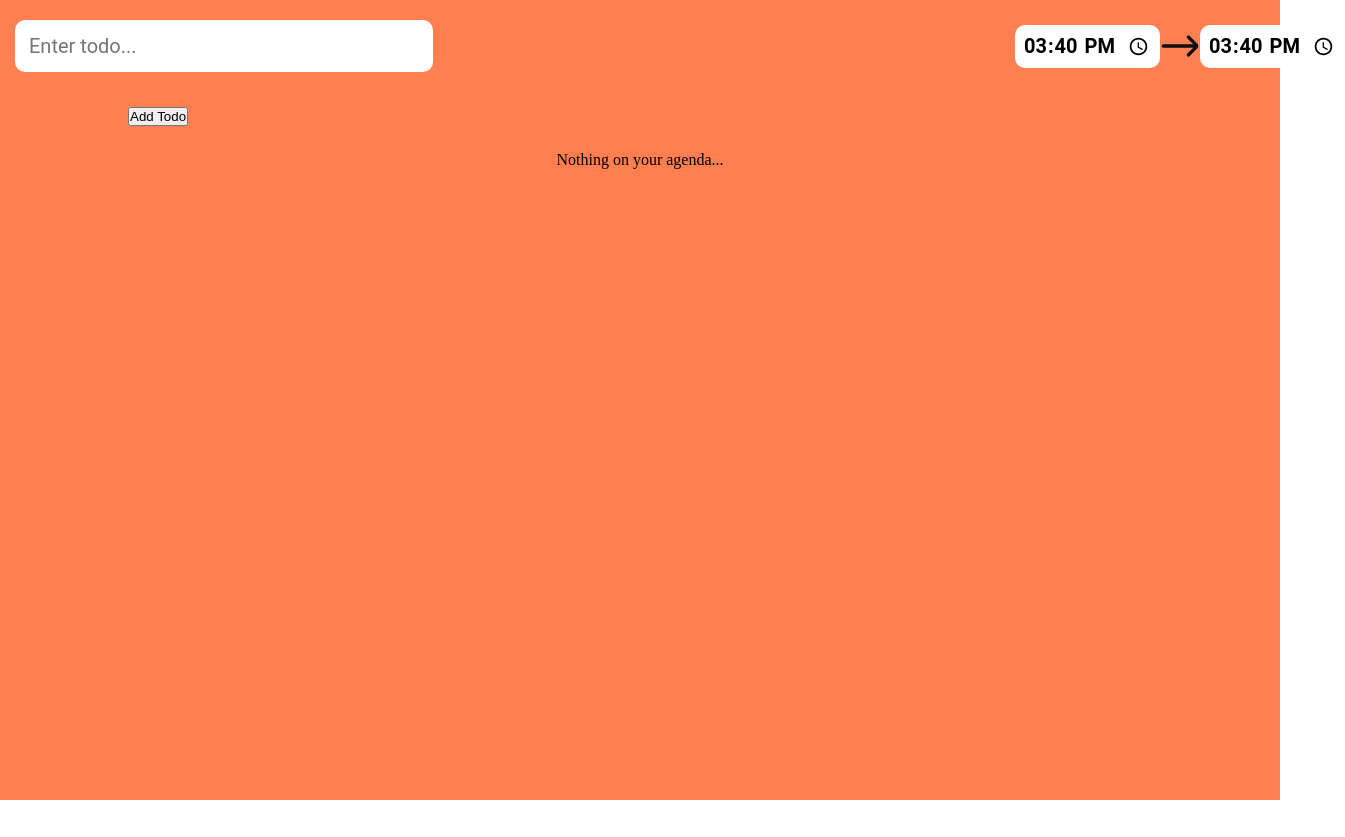
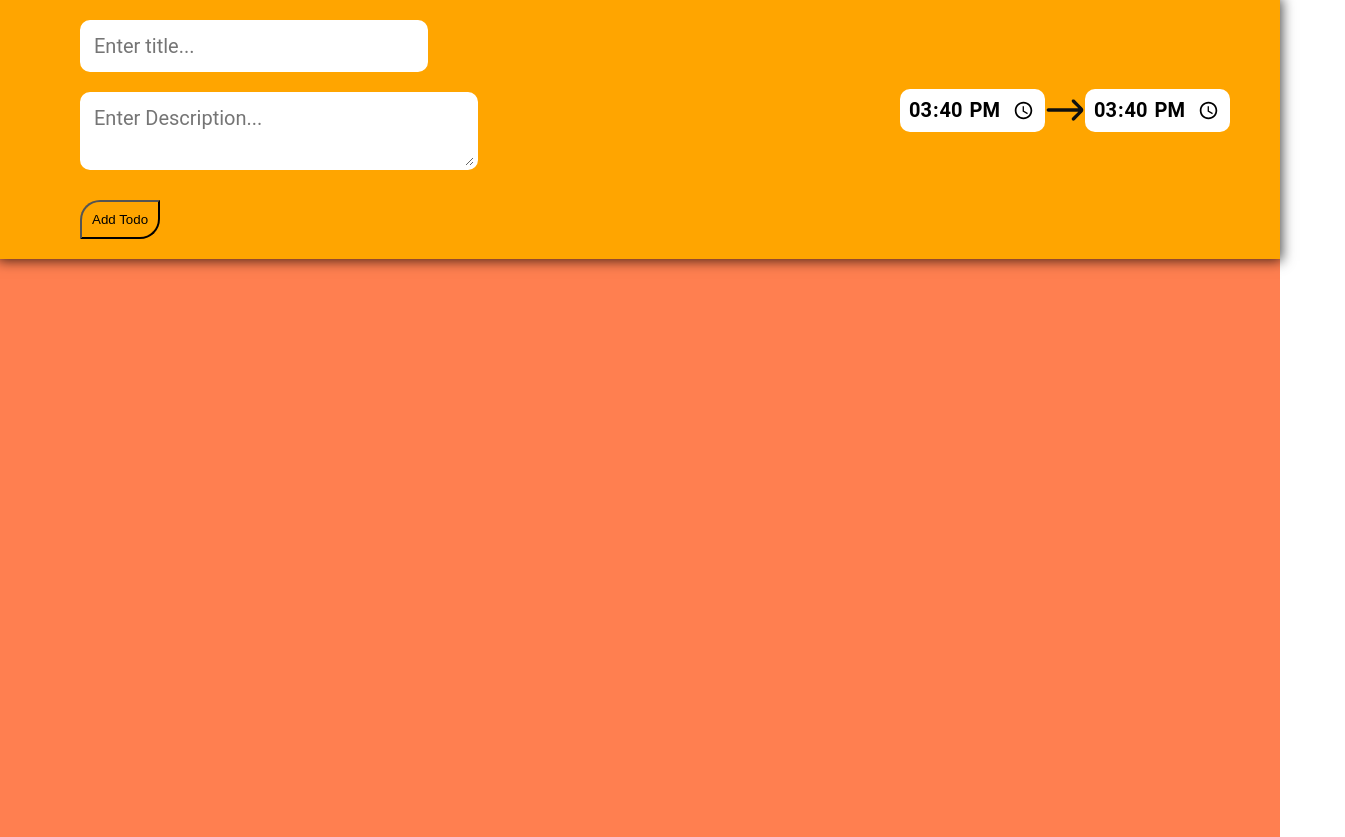
Before and after one commit to naeem2000/Angular-ToDo, an Angular app: page / in a window 1280 px wide. Shown: the whole page, 1345 px wide, since content can reach past the window. Before the commit the page ends 800 px from the top, so only its background shows below. Built offline with nearby package versions, Linux system fonts and the light colour scheme.

Commit message:
added nice changes

```diff
--- a/src/app/components/todo/todo.component.html
+++ b/src/app/components/todo/todo.component.html
@@ -2,18 +2,23 @@
   <form (submit)="addTodo()">
     <div class="fields">
       <div class="todo-input-container">
-        <input [(ngModel)]="inputTodo" type="text" name="input-Todo" id="todo-input" placeholder="Enter todo..."
-          class="todo-input {{ this.error ? 'errorInput' : '' }}" />
-        <p class="error-text" *ngIf="this.error">
-          Todo has to have a description...
-        </p>
+        <div>
+          <input [(ngModel)]="inputTodo" type="text" name="input-Todo" id="todo-input" placeholder="Enter title..."
+            class="{{ this.error ? 'errorInput' : '' }}" />
+          <p class="error-text" *ngIf="this.error">
+            Todo has to have a title...
+          </p>
+        </div>
+        <div>
+          <textarea [(ngModel)]="inputDescription" name="description" placeholder="Enter Description..."
+            class="{{ this.error ? 'errorInput' : '' }}"></textarea>
+          <p class="error-text" *ngIf="this.descError">Todo has to have a description...</p>
+        </div>
       </div>
       <div class="input-side">
-        <input [(ngModel)]="inputTimeFrom" type="time" class="time-input" name="time-input" min="00:00:00"
-          max="24:00:00" required />
+        <input [(ngModel)]="inputTimeFrom" type="time" name="time-input" min="00:00:00" max="24:00:00" />
         <img src="../../../assets/images/right.svg" alt="Arrow Right Time" />
-        <input [(ngModel)]="inputTimeTo" type="time" class="time-input" name="time-input" min="00:00:00" max="24:00:00"
-          required />
+        <input [(ngModel)]="inputTimeTo" type="time" name="time-input" min="00:00:00" max="24:00:00" />
       </div>
     </div>
     <div *ngIf="this.confirmDeleteAll">
@@ -30,7 +35,10 @@
     <div (click)="toggleDone(i)" *ngFor="let todo of todos; let i = index"
       class="todo {{ todo.completed ? 'done' : '' }}">
       <div class="id">{{ i + 1 }}</div>
-      <div class="content" (click)="toggleDone(i)">{{ todo.content }}</div>
+      <div class="content" (click)="toggleDone(i)">
+        <p class="title">{{ todo.title }}</p>
+        <p class="description">{{ todo.description }}</p>
+      </div>
       <div class="times">
         {{ todo.timeFrom }}
         <img src="../../../assets/images/right.svg" alt="Arrow Right Time" />
@@ -38,8 +46,4 @@
       </div>
       <button class="delete" (click)="deleteTodo(i)">Remove</button>
     </div>
-    <div *ngIf="todos.length === 0" class="nothing">
-      Nothing on your agenda...
-    </div>
   </div>
-</div>
--- a/src/app/components/todo/todo.component.scss
+++ b/src/app/components/todo/todo.component.scss
@@ -11,23 +11,56 @@ $input-background-color: #f3f3f3;
 
 .app {
   background-color: $parent-background;
-  min-height: 100vh;
+  min-height: 73.4vh;
   height: 100%;
   width: 100%;
 
   form {
+    background-color: orange;
+    padding: 20px 80px;
+    position: fixed;
+    top: 0px;
+    right: 0px;
+    left: 0px;
+    @include box-shadow(0, 0, 12px, 2px, rgba(0, 0, 0, 0.7));
+
     .fields {
       display: flex;
       justify-content: space-between;
-      padding: 20px 15px;
+      width: 100%;
 
       .todo-input-container {
         display: flex;
+        align-items: flex-start;
+        justify-content: space-between;
+        flex-direction: column;
+        height: auto;
+        margin-bottom: 30px;
+        width: auto;
+
+        div {
+          display: flex;
           align-items: center;
-        justify-content: center;
 
-        .todo-input {
-          width: 390px;
+          input {
+            width: 320px;
+            border: none;
+            outline: none;
+            border-radius: 10px;
+            transition: all 0.3s ease-in-out;
+            padding: 10px;
+            font-size: 20px;
+            font-family: "Roboto", sans-serif;
+            border: 4px solid #fff;
+            transition: 0.3s all ease-in-out;
+
+            &:focus {
+              @include box-shadow(0, 0, 12px, 2px, rgba(0, 0, 0, 0.7));
+            }
+          }
+
+          textarea {
+            min-height: 50px;
             border: none;
             outline: none;
             border-radius: 10px;
@@ -37,6 +70,8 @@ $input-background-color: #f3f3f3;
             font-family: "Roboto", sans-serif;
             border: 4px solid #fff;
             transition: 0.3s all ease-in;
+            margin-top: 20px;
+            width: 370px;
 
             &:focus {
               @include box-shadow(0, 0, 12px, 2px, rgba(0, 0, 0, 0.7));
@@ -51,16 +86,19 @@ $input-background-color: #f3f3f3;
             font-family: "Roboto", sans-serif;
             font-size: 20px;
             margin-left: 20px;
+            color: red;
+            font-weight: normal;
+          }
         }
       }
 
       .input-side {
         display: flex;
         align-items: center;
-        justify-content: space-evenly;
-        width: 20%;
+        justify-content: space-between;
+        width: 300px;
 
-        .time-input {
+        input {
           font-size: 20px;
           font-family: "Roboto", sans-serif;
           font-weight: bold;
@@ -69,6 +107,7 @@ $input-background-color: #f3f3f3;
           outline: none;
           padding: 8px;
           transition: all 0.3s ease-in-out;
+          cursor: text;
 
           &:focus {
             @include box-shadow(0, 0, 12px, 2px, rgba(0, 0, 0, 0.7));
@@ -82,12 +121,18 @@ $input-background-color: #f3f3f3;
     }
 
     .submit {
-      margin: 0 auto;
       display: flex;
       align-items: center;
       justify-content: space-between;
-      width: 80%;
-      padding: 15px 0px;
+      width: 100%;
+
+      input[type="button"],
+      input[type="submit"] {
+        background-color: unset;
+        padding: 10px;
+        border-radius: 20px 0px;
+        cursor: pointer;
+      }
     }
   }
 
@@ -97,30 +142,31 @@ $input-background-color: #f3f3f3;
     justify-content: center;
     flex-direction: column;
     height: 100%;
-    padding: 10px;
-    overflow: hidden;
+    padding: 50px 80px 80px;
+    margin-top: 250px;
 
     .todo {
       display: flex;
       justify-content: space-between;
       padding: 10px 15px;
-      width: 90%;
+      width: 100%;
+      height: max-content;
       background-color: $background-color;
       margin-bottom: 20px;
       border-radius: 20px;
       transition: all 0.3s ease-in-out;
       cursor: pointer;
       font-family: "Roboto", sans-serif;
-      opacity: 0;
+      // opacity: 0;
 
       &:nth-child(even) {
         animation-delay: 0.3s;
-        animation: fadeInLeftRight 1s ease-in-out forwards;
+        // animation: fadeInLeftRight 1s ease-in-out forwards;
       }
 
       &:nth-child(odd) {
         animation-delay: 0.1s;
-        animation: fadeInLeftLeft 1s ease-in-out forwards;
+        // animation: fadeInLeftLeft 1s ease-in-out forwards;
       }
 
       @keyframes fadeInLeftLeft {
@@ -171,7 +217,9 @@ $input-background-color: #f3f3f3;
       .content {
         display: flex;
         align-items: center;
+        flex-direction: column;
         justify-content: center;
+        width: 20%;
         font-size: 20px;
         color: white;
       }
@@ -181,6 +229,7 @@ $input-background-color: #f3f3f3;
         align-items: center;
         justify-content: center;
         font-size: 20px;
+        width: 20%;
 
         img {
           width: 40px;
--- a/src/app/components/todo/todo.component.ts
+++ b/src/app/components/todo/todo.component.ts
@@ -7,11 +7,21 @@ import { ToDo } from 'src/app/types/todo';
   styleUrls: ['./todo.component.scss'],
 })
 export class TodoComponent implements OnInit {
+  //ToDo
   todos!: ToDo[];
+
+  //Inputs
   inputTodo: string = '';
-  error: boolean = false;
   inputTimeTo: string = '';
   inputTimeFrom: string = '';
+  inputDescription: string = '';
+
+  //Errors
+  error: boolean = false;
+  descError: boolean = false;
+
+  //Misc
+  gridView: boolean = false;
   confirmDeleteAll: boolean = false;
 
   constructor() {}
@@ -41,16 +51,25 @@ export class TodoComponent implements OnInit {
       setTimeout(() => {
         this.error = false;
       }, 2000);
+    }
+    if (this.inputDescription === '') {
+      this.descError = true;
+      setTimeout(() => {
+        this.descError = false;
+      }, 2000);
     } else {
       this.error = false;
+      this.descError = false;
       this.todos.push({
         id: this.todos.length + 1,
-        content: this.inputTodo,
+        title: this.inputTodo,
+        description: this.inputDescription,
         completed: false,
         timeFrom: this.inputTimeFrom,
         timeTo: this.inputTimeTo,
       });
       this.inputTodo = '';
+      this.inputDescription = '';
       const { hours, minutes } = this.getTime();
       this.inputTimeFrom = `${hours}:${minutes}`;
       this.inputTimeTo = `${hours}:${minutes}`;
--- a/src/app/types/todo.ts
+++ b/src/app/types/todo.ts
@@ -1,6 +1,7 @@
 export class ToDo {
   id!: number;
-  content!: string;
+  title!: string;
+  description!: string;
   completed!: boolean;
   timeFrom!: string;
   timeTo!: string;
```
Lines whose indentation alone changed are shown as unchanged.
